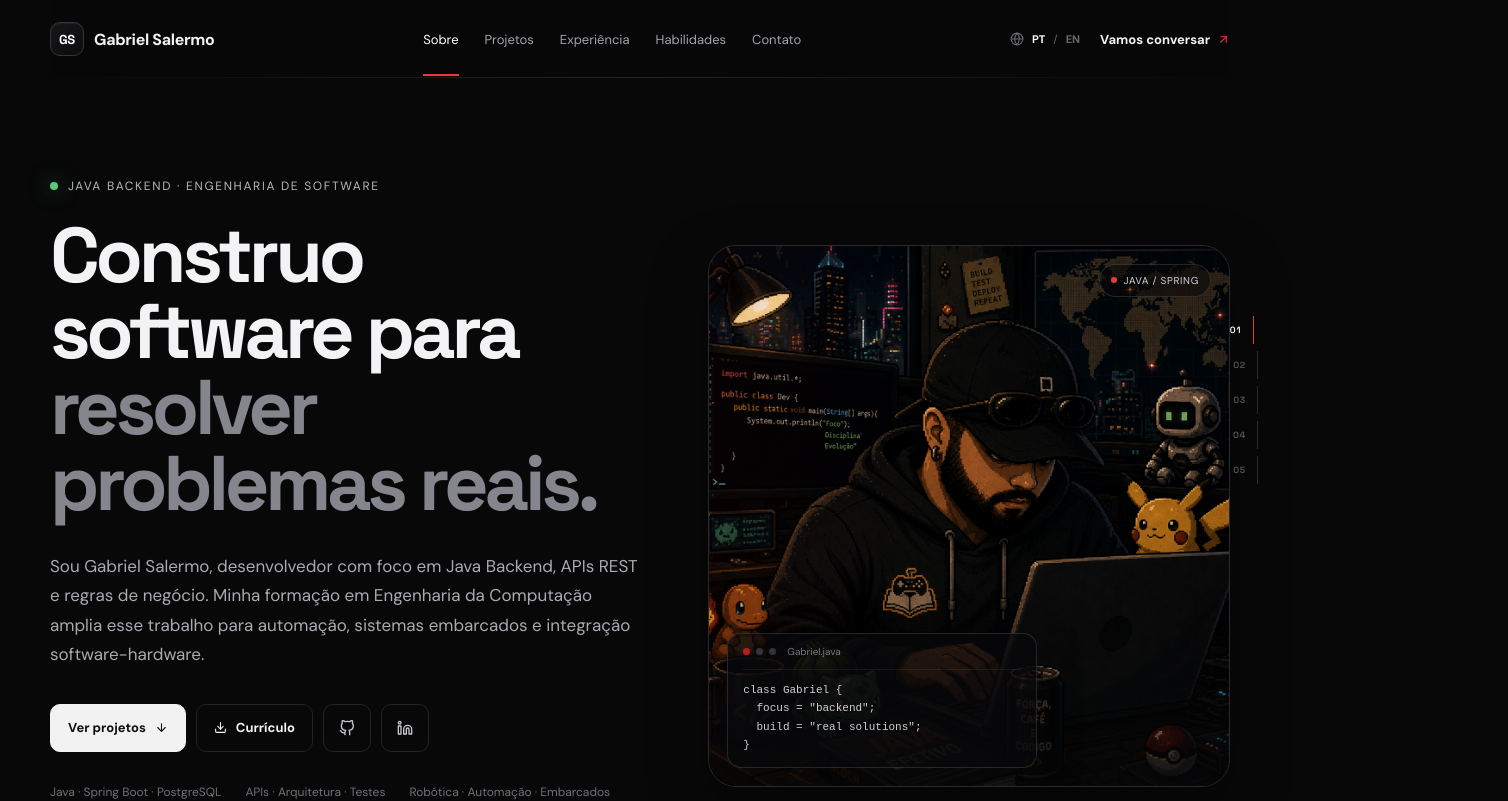
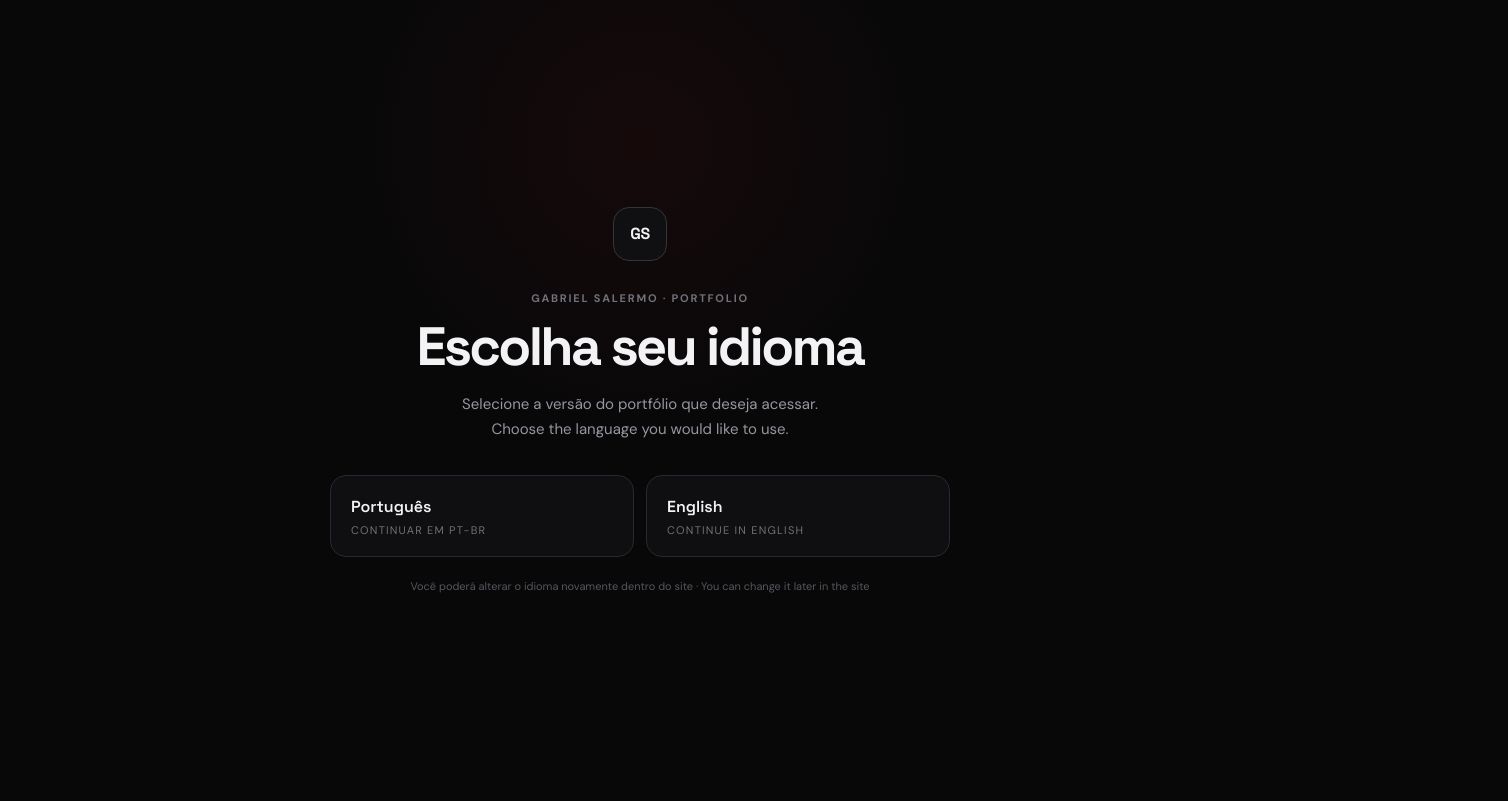
Before and after one commit to gbsalermo/PORTIFOLIO, a React (Vite) app: page / in a window 1280 px wide. Shown: the top 801 px of the page, 1508 px wide, since content can reach past the window. Built offline with nearby package versions, Linux system fonts and the light colour scheme.

Commit message:
feat: solicita idioma na primeira visita

```diff
--- a/src/main.tsx
+++ b/src/main.tsx
@@ -3,9 +3,60 @@ import ReactDOM from 'react-dom/client'
 import App from './App'
 import './styles.css'
 import './performance.css'
+import './language-gate.css'
+
+type Language = 'pt' | 'en'
+
+function getSavedLanguage(): Language | null {
+  const saved = window.localStorage.getItem('portfolio-language')
+  return saved === 'pt' || saved === 'en' ? saved : null
+}
+
+function PortfolioBootstrap() {
+  const [language, setLanguage] = React.useState<Language | null>(getSavedLanguage)
+
+  const chooseLanguage = (next: Language) => {
+    window.localStorage.setItem('portfolio-language', next)
+    document.documentElement.lang = next === 'pt' ? 'pt-BR' : 'en'
+    setLanguage(next)
+  }
+
+  if (!language) {
+    return (
+      <main className="language-gate" aria-labelledby="language-gate-title">
+        <section className="language-gate-panel">
+          <div className="language-gate-brand" aria-hidden="true">GS</div>
+          <p className="language-gate-kicker">Gabriel Salermo · Portfolio</p>
+          <h1 id="language-gate-title">Escolha seu idioma</h1>
+          <p className="language-gate-copy">
+            Selecione a versão do portfólio que deseja acessar.<br />
+            Choose the language you would like to use.
+          </p>
+
+          <div className="language-gate-actions">
+            <button className="language-option" type="button" onClick={() => chooseLanguage('pt')}>
+              <strong>Português</strong>
+              <span>Continuar em PT-BR</span>
+            </button>
+            <button className="language-option" type="button" onClick={() => chooseLanguage('en')}>
+              <strong>English</strong>
+              <span>Continue in English</span>
+            </button>
+          </div>
+
+          <p className="language-gate-note">
+            Você poderá alterar o idioma novamente dentro do site · You can change it later in the site
+          </p>
+        </section>
+      </main>
+    )
+  }
+
+  return <App />
+}
 
 ReactDOM.createRoot(document.getElementById('root')!).render(
   <React.StrictMode>
-    <App />
+    <PortfolioBootstrap />
   </React.StrictMode>,
 )
```
